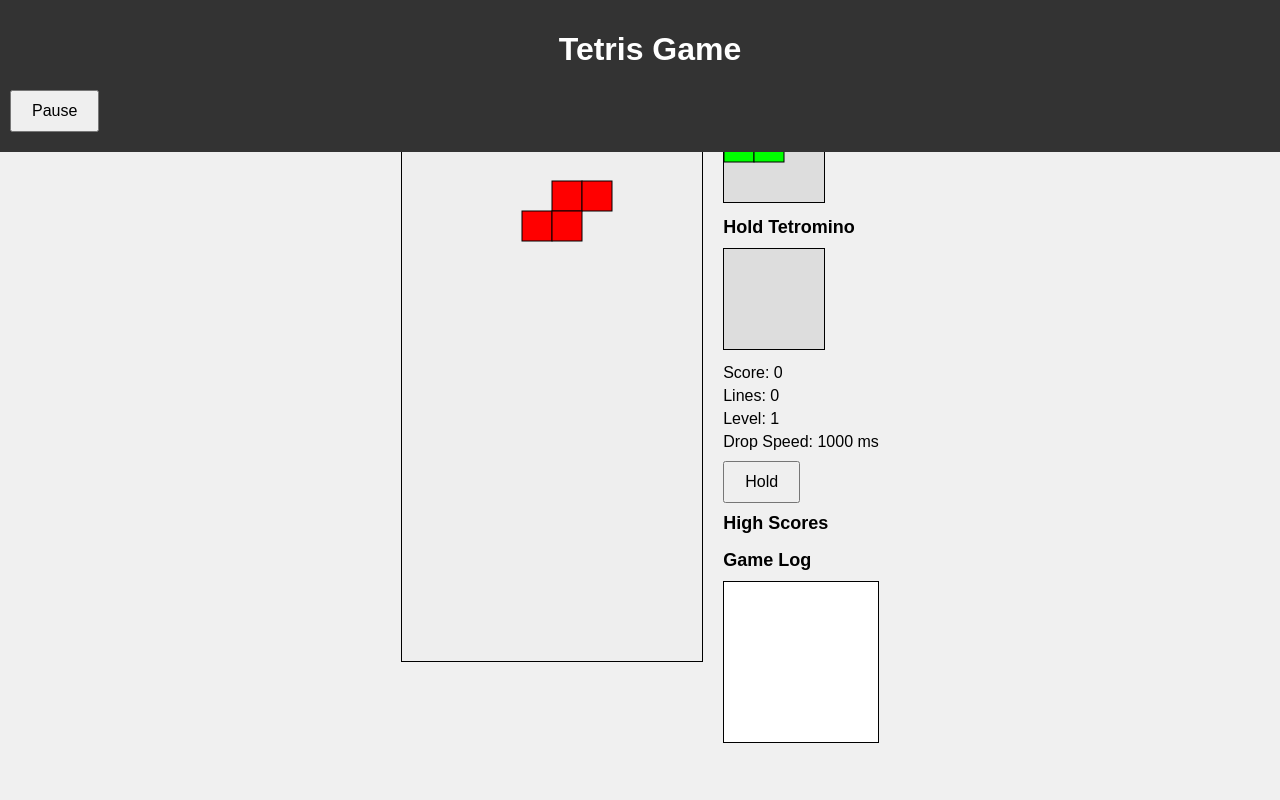
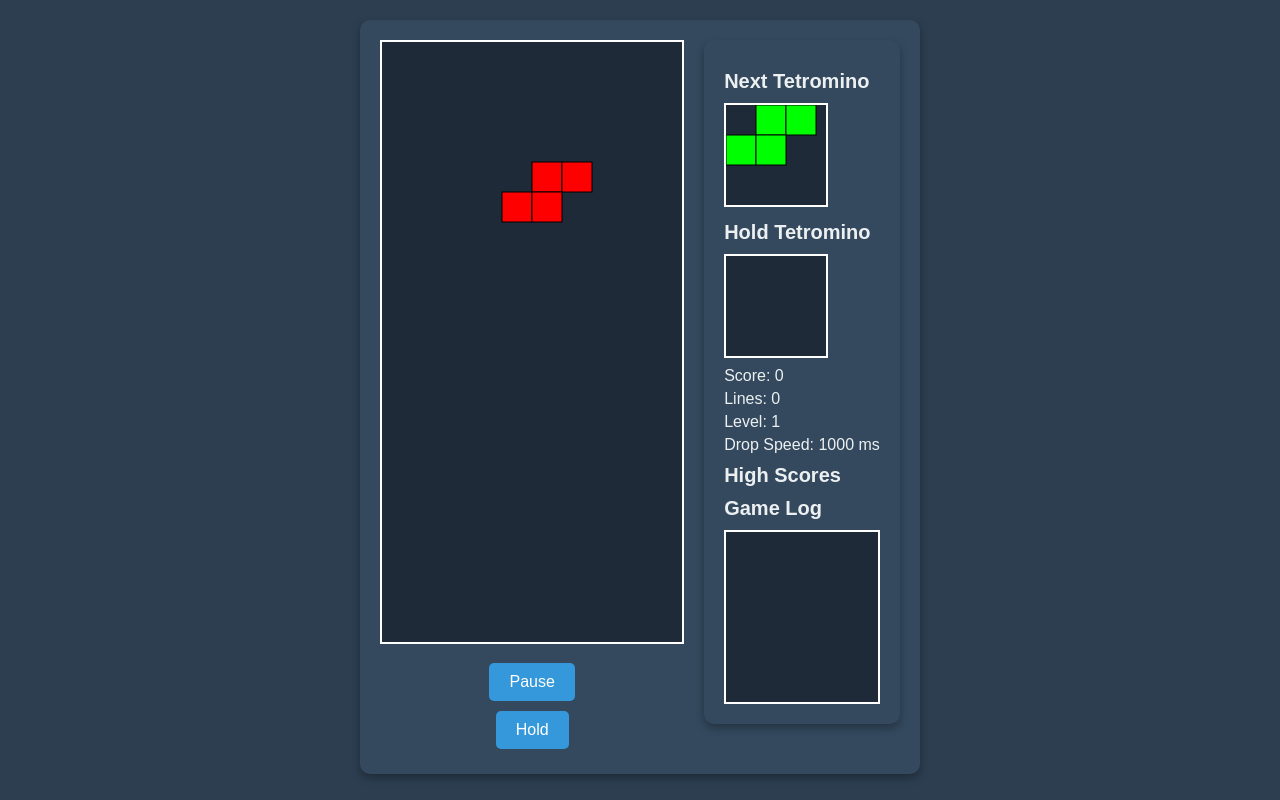
Before and after one commit to pragunsrv/Tetris-Game, a plain HTML site: page index.html in a window 1280 px wide. Drawn offline with Linux system fonts and the light colour scheme.

Commit message:
Final Tetris Version

```diff
--- a/index.html
+++ b/index.html
@@ -7,14 +7,16 @@
     <link rel="stylesheet" href="styles.css">
 </head>
 <body>
-    <header>
-        <h1>Tetris Game</h1>
-        <button id="pause-btn">Pause</button>
-        <button id="resume-btn" style="display:none;">Resume</button>
-    </header>
     <main>
         <div id="game-container">
-            <canvas id="tetris" width="300" height="600"></canvas>
+            <div id="game-board">
+                <canvas id="tetris" width="300" height="600"></canvas>
+                <div id="controls">
+                    <button id="pause-btn">Pause</button>
+                    <button id="resume-btn" style="display:none;">Resume</button>
+                    <button id="hold-btn">Hold</button>
+                </div>
+            </div>
             <div id="sidebar">
                 <h2>Next Tetromino</h2>
                 <canvas id="next-canvas" width="100" height="100"></canvas>
@@ -26,7 +28,6 @@
                     <p>Level: <span id="level">1</span></p>
                     <p>Drop Speed: <span id="speed">1000</span> ms</p>
                 </div>
-                <button id="hold-btn">Hold</button>
                 <h2>High Scores</h2>
                 <ul id="high-scores"></ul>
                 <h2>Game Log</h2>
--- a/styles.css
+++ b/styles.css
@@ -5,78 +5,103 @@ body {
     display: flex;
     flex-direction: column;
     align-items: center;
-    background-color: #f0f0f0;
-}
-
-header {
-    background-color: #333;
-    color: #fff;
-    padding: 10px;
-    width: 100%;
-    text-align: center;
-    position: fixed;
-    top: 0;
-    left: 0;
-    z-index: 1000;
+    background-color: #2c3e50;
+    color: #ecf0f1;
 }
 
 main {
-    margin-top: 60px; /* Adjusted for header height */
+    margin-top: 20px; /* Spacing from top of viewport */
+    display: flex;
+    justify-content: center;
+    align-items: flex-start;
 }
 
 #game-container {
     display: flex;
     align-items: flex-start;
+    background-color: #34495e;
+    border-radius: 10px;
+    padding: 20px;
+    box-shadow: 0 4px 8px rgba(0, 0, 0, 0.3);
+}
+
+#game-board {
+    position: relative;
 }
 
 #tetris {
-    border: 1px solid #000;
-    background-color: #eee;
+    border: 2px solid #fff;
+    background-color: #1e2a38;
+}
+
+#controls {
+    display: flex;
+    flex-direction: column;
+    align-items: center;
+    margin-top: 10px;
+}
+
+button {
+    background-color: #3498db;
+    color: #fff;
+    border: none;
+    border-radius: 5px;
+    padding: 10px 20px;
+    font-size: 16px;
+    cursor: pointer;
+    margin: 5px 0;
+    transition: background-color 0.3s ease;
+}
+
+button:hover {
+    background-color: #2980b9;
+}
+
+button:disabled {
+    background-color: #95a5a6;
+    cursor: not-allowed;
 }
 
 #sidebar {
     margin-left: 20px;
+    background-color: #34495e;
+    padding: 20px;
+    border-radius: 10px;
+    box-shadow: 0 4px 8px rgba(0, 0, 0, 0.3);
+}
+
+h2 {
+    font-size: 20px;
+    margin: 10px 0;
+    color: #ecf0f1;
 }
 
 canvas {
-    border: 1px solid #000;
-    background-color: #ddd;
-}
-
-h2 {
-    font-size: 18px;
-    margin: 10px 0;
-}
-
-#stats {
-    margin: 10px 0;
+    border: 2px solid #fff;
+    background-color: #1e2a38;
 }
 
 #stats p {
     margin: 5px 0;
-}
-
-button {
-    display: block;
-    margin: 10px 0;
-    padding: 10px 20px;
     font-size: 16px;
-    cursor: pointer;
-}
-
-#game-log {
-    border: 1px solid #000;
-    height: 150px;
-    overflow-y: auto;
-    padding: 5px;
-    background-color: #fff;
 }
 
 #high-scores {
     list-style-type: none;
     padding: 0;
+    margin: 0;
 }
 
 #high-scores li {
     padding: 5px 0;
+    font-size: 16px;
+    border-bottom: 1px solid #ecf0f1;
 }
+
+#game-log {
+    border: 2px solid #fff;
+    height: 150px;
+    overflow-y: auto;
+    padding: 10px;
+    background-color: #1e2a38;
+}
```
